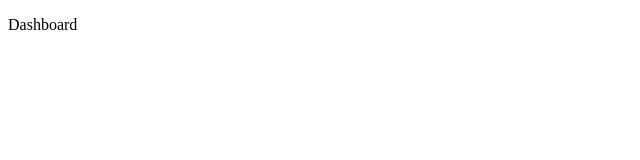
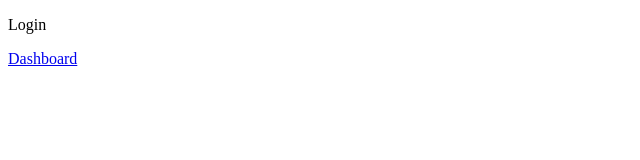
Before and after one commit to PradoPHA/reactTS-study, a React (Create React App) app in the folder aulas/: page /entrar in a window 1280 px wide. Before the commit this address led to /pagina-inicial. Shown: the top 160 px of the page, without its empty margins (0-640 px from the left). Built offline with nearby package versions, Linux system fonts and the light colour scheme.

Commit message:
feat: browsing between pages

```diff
--- a/aulas/src/app/pages/dashboard/Dashboard.tsx
+++ b/aulas/src/app/pages/dashboard/Dashboard.tsx
@@ -1,7 +1,11 @@
-
+import {Link} from 'react-router-dom'
 
 export const Dashboard = () => {
     return (
-        <p>Dashboard</p>
+        <div>
+            <p>Dashboard</p>
+
+            <Link to="/entrar">Login</Link>
+        </div>
     )
 }
--- a/aulas/src/app/pages/index.ts
+++ b/aulas/src/app/pages/index.ts
@@ -1 +1,2 @@
 export * from './dashboard/Dashboard';
+export * from './login/Login';
--- /dev/null
+++ b/aulas/src/app/pages/login/Login.tsx
@@ -0,0 +1,11 @@
+import {Link} from 'react-router-dom'
+
+export const Login = () => {
+    return (
+        <div>
+            <p>Login</p>
+
+            <Link to="pagina-inicial">Dashboard</Link>
+        </div>
+    )
+}
--- a/aulas/src/app/routes/index.tsx
+++ b/aulas/src/app/routes/index.tsx
@@ -1,11 +1,12 @@
 import { BrowserRouter, Route, Routes as Switch, Navigate } from "react-router-dom"
-import { Dashboard } from "../pages"
+import { Dashboard, Login } from "../pages"
 
 export const Routes = () => {
     return (
         <BrowserRouter>
             <Switch>
                 <Route path="/pagina-inicial" element={<Dashboard/>} />
+                <Route path="/entrar" element={<Login/>} />
 
                 <Route path="*" element={<Navigate to="/pagina-inicial"/>} />
             </Switch>
```
